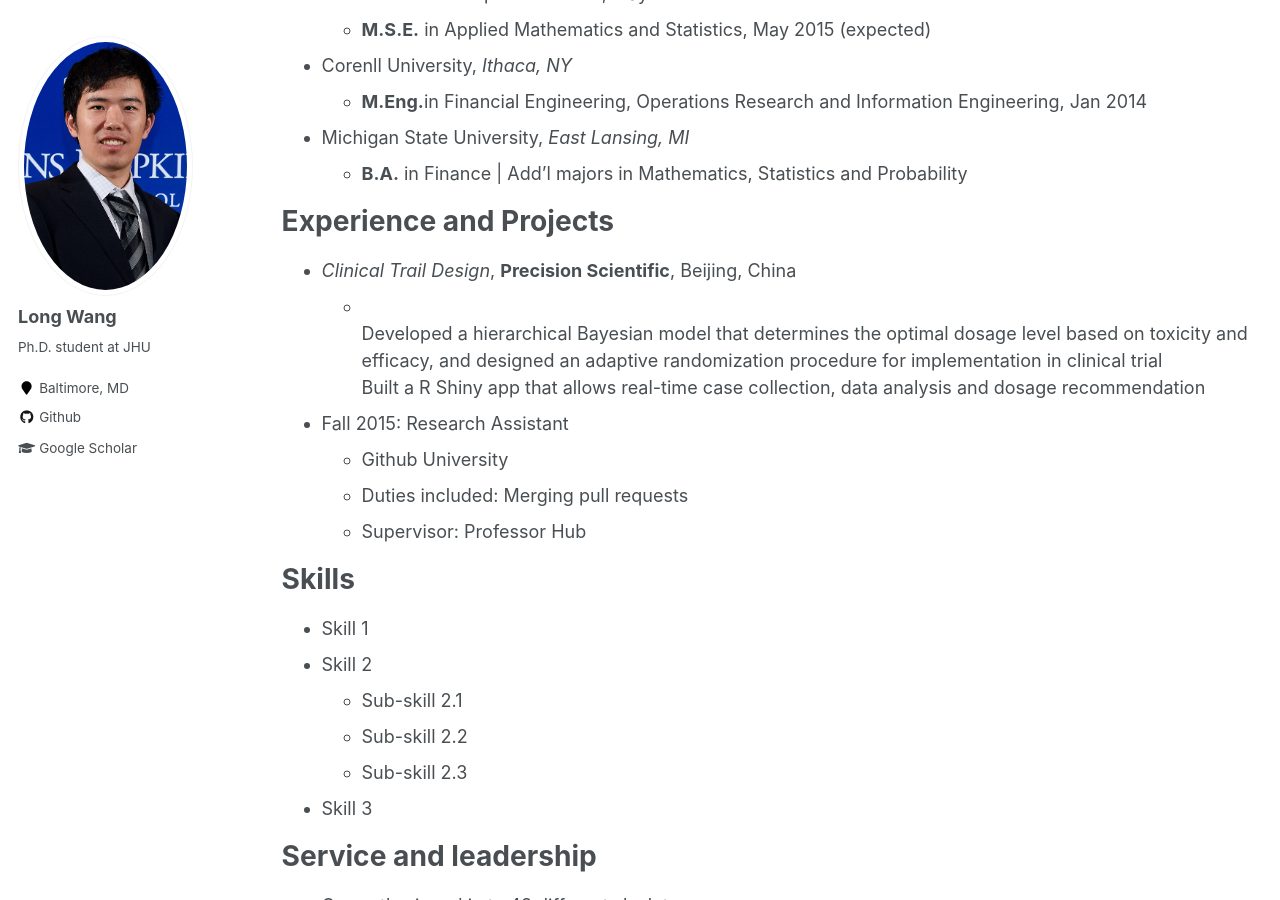
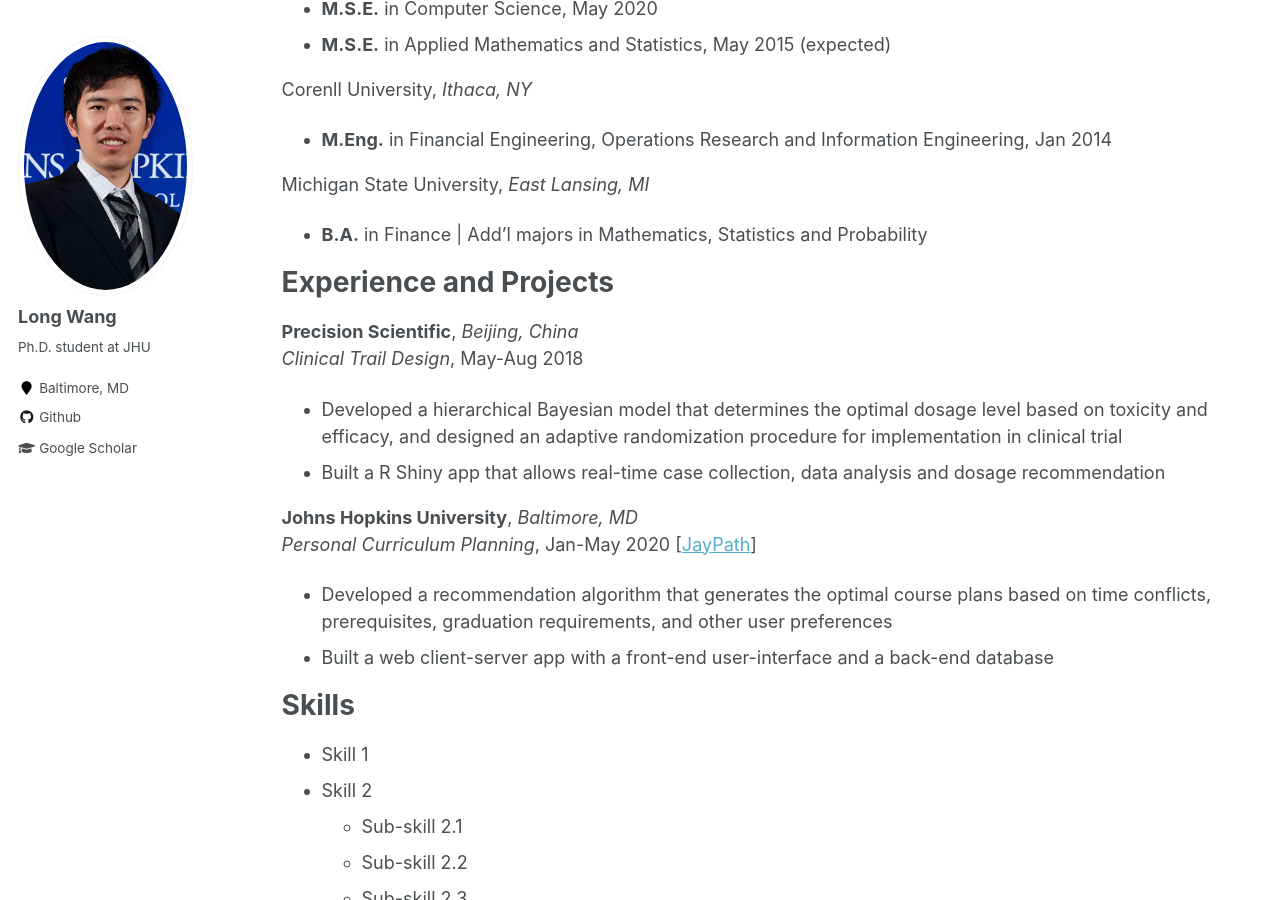
Before and after one commit to longwang-jhu/longwang-jhu.github.io, a Jekyll site: the page built from _pages/cv.md, in a window 1280 px wide and 900 px high, scrolled down 358 px. Built offline with Jekyll 4.4.1, drawn with Linux system fonts in a browser that asks for light colours.

Commit message:
Update cv.md

```diff
--- a/_pages/cv.md
+++ b/_pages/cv.md
@@ -13,34 +13,40 @@ You can also find my CV <a href="">here</a>.
 
 Education
 ======
+Johns Hopkins University, <i>Baltimore, MD</i>
 <ul>
-  <li>Johns Hopkins University, <i>Baltimore, MD</i></li>
-  <ul>
     <li><b>Ph.D.</b> in Applied Mathematics and Statistics, May 2021 (expected)</li>
     <li><b>M.S.E.</b> in Computer Science, May 2020</li>
     <li><b>M.S.E.</b> in Applied Mathematics and Statistics, May 2015 (expected)</li>
-  </ul>
-  <li>Corenll University, <i>Ithaca, NY</i></li>
-  <ul>
-    <li><b>M.Eng.</b>in Financial Engineering, Operations Research and Information Engineering, Jan 2014</li>
-  </ul>
-  <li>Michigan State University, <i>East Lansing, MI</i></li>
-  <ul>
-    <li><b>B.A.</b> in Finance | Add’l majors in Mathematics, Statistics and Probability</li>
-  </ul>
+</ul>
+
+Corenll University, <i>Ithaca, NY</i>
+<ul>
+  <li><b>M.Eng.</b> in Financial Engineering, Operations Research and Information Engineering, Jan 2014</li>
+</ul>
+
+Michigan State University, <i>East Lansing, MI</i>
+<ul>
+  <li><b>B.A.</b> in Finance | Add’l majors in Mathematics, Statistics and Probability</li>
 </ul>
 
 Experience and Projects
 ======
-* *Clinical Trail Design*, **Precision Scientific**, Beijing, China
-  * \
-  Developed a hierarchical Bayesian model that determines the optimal dosage level based on toxicity and efficacy, and designed an adaptive randomization procedure for implementation in clinical trial\
-  Built a R Shiny app that allows real-time case collection, data analysis and dosage recommendation
+<b>Precision Scientific</b>, <i>Beijing, China</i><br>
+<i>Clinical Trail Design</i>, May-Aug 2018
+<ul>
+  <li>Developed a hierarchical Bayesian model that determines the optimal dosage level based on toxicity and efficacy, and designed an adaptive randomization procedure for implementation in clinical trial</li>
+  <li>Built a R Shiny app that allows real-time case collection, data analysis and dosage recommendation</li>
+</ul>
 
-* Fall 2015: Research Assistant
-  * Github University
-  * Duties included: Merging pull requests
-  * Supervisor: Professor Hub
+<b>Johns Hopkins University</b>, <i>Baltimore, MD</i><br>
+<i>Personal Curriculum Planning</i>, Jan-May 2020 [<a href="https://github.com/longwangjhu/JayPath">JayPath</a>]
+<ul>
+  <li>Developed a recommendation algorithm that generates the optimal course plans based on time conflicts, prerequisites, graduation requirements, and other user preferences</li>
+  <li>Built a web client-server app with a front-end user-interface and a back-end database</li>
+</ul>
+
+
 
 Skills
 ======
```
